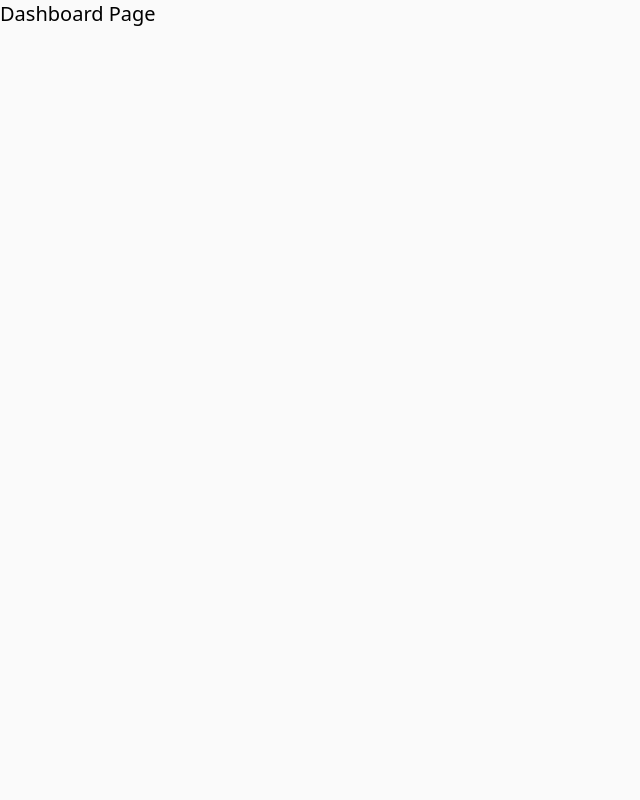
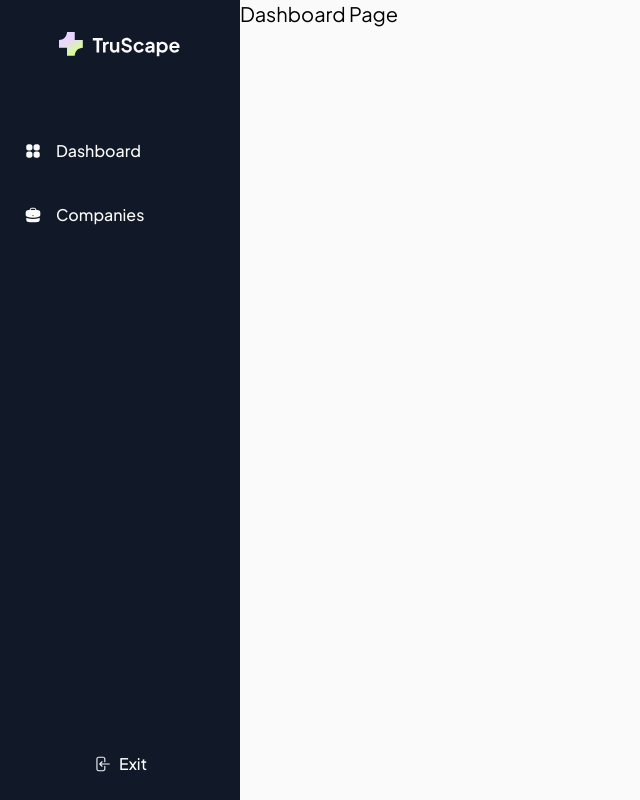
Before and after one commit to aalexblade/next_auth_crm, a Next.js app: page /dashboard in a window 1280 px wide. Shown: the whole page, without its empty margins (0-640 px from the left). Built offline with nearby package versions, Linux system fonts and the light colour scheme.

Commit message:
add sidebar to loyouts

```diff
--- /dev/null
+++ b/src/app/(admin)/layout.tsx
@@ -0,0 +1,15 @@
+import React from 'react';
+import Sidebar from '@/app/components/sidebar';
+
+export interface LayoutProps {
+  children: React.ReactNode;
+}
+
+export default function Layout({ children }: LayoutProps) {
+  return (
+    <>
+      <Sidebar />
+      <div className="ml-60">{children}</div>
+    </>
+  );
+}
--- /dev/null
+++ b/src/app/components/sidebar-item.tsx
@@ -0,0 +1,25 @@
+import React from 'react';
+import Image from 'next/image';
+
+export interface SidebarItemProps {
+  pathname: string;
+  src: string;
+  alt: string;
+  children: React.ReactNode;
+}
+
+export default function SidebarItem({
+  pathname,
+  src,
+  alt,
+  children,
+}: SidebarItemProps) {
+  return (
+    <li>
+      <a href={pathname} className="flex items-center h-9 mx-1 gap-3.5">
+        <Image className="ml-5" width={18} height={18} src={src} alt={alt} />
+        <span className="font-medium text-zinc-50">{children}</span>
+      </a>
+    </li>
+  );
+}
--- /dev/null
+++ b/src/app/components/sidebar.tsx
@@ -0,0 +1,46 @@
+import React from 'react';
+import Image from 'next/image';
+import SidebarItem from '@/app/components/sidebar-item';
+
+export interface SidebarProps {}
+
+export default function Sidebar({}: SidebarProps) {
+  return (
+    <aside className="fixed top-0 left-0 z-40 w-60 h-screen">
+      <div className="flex flex-col h-full overflow-y-auto bg-gray-900">
+        <Image
+          className="py-8 mb-11 mx-auto"
+          width={122}
+          height={25}
+          src="/icons/logo.svg"
+          alt="logo"
+        />
+        <ul className="space-y-7">
+          <SidebarItem
+            pathname="/dashboard"
+            src="/icons/squares.svg"
+            alt="dashboard icon"
+          >
+            Dashboard
+          </SidebarItem>
+          <SidebarItem
+            pathname="/companies"
+            src="/icons/briefcase.svg"
+            alt="companies icon"
+          >
+            Companies
+          </SidebarItem>
+        </ul>
+        <button className="flex items-center gap-2 p-6 mt-auto mx-auto">
+          <Image
+            width={18}
+            height={18}
+            src="/icons/arrow-left-on-rectangle.svg"
+            alt="exit icon"
+          />
+          <span className="font-medium text-white">Exit</span>
+        </button>
+      </div>
+    </aside>
+  );
+}
--- a/src/app/dashboard/_settings/page.tsx
+++ /dev/null
@@ -1,11 +0,0 @@
-import React from 'react';
-
-export interface PageProps {}
-
-export default function Page({}: PageProps) {
-  return (
-    <main>
-      <h1 className="text-xl">Settings Page</h1>
-    </main>
-  );
-}
--- a/src/app/layout.tsx
+++ b/src/app/layout.tsx
@@ -1,14 +1,17 @@
 import React from 'react';
+import { Plus_Jakarta_Sans } from 'next/font/google';
 import './globals.css';
+
+const font = Plus_Jakarta_Sans({ subsets: ['latin'] });
 
 export default function RootLayout({
   children,
-}: Readonly<{
+}: {
   children: React.ReactNode;
-}>) {
+}) {
   return (
     <html lang="en" suppressHydrationWarning>
-      <body suppressHydrationWarning>{children}</body>
+      <body className={font.className} suppressHydrationWarning>{children}</body>
     </html>
   );
 }
```
Also changed, not shown: public/icons/logo.svg (added), src/app/(admin)/companies/[id]/page.tsx (renamed from src/app/companies/[id]/page.tsx), src/app/(admin)/companies/page.tsx (renamed from src/app/companies/page.tsx), src/app/(admin)/dashboard/page.tsx (renamed from src/app/dashboard/page.tsx).
